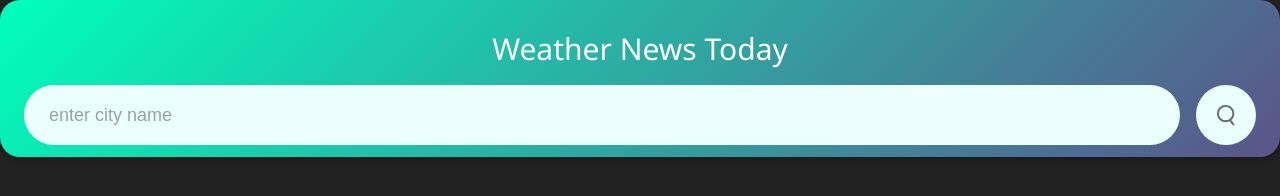
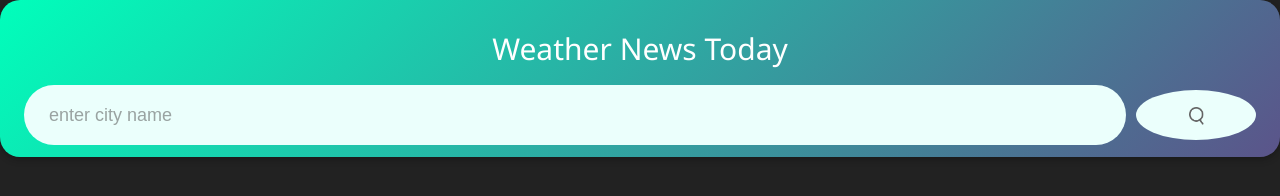
Before and after one commit to SamRex398/SamRex398.github.io, a plain HTML site: page index.html in a window 1280 px wide. Drawn offline with nearby package versions, Linux system fonts and the light colour scheme.

Commit message:
Final update
enjoy better responsiveness

```diff
--- a/style.css
+++ b/style.css
@@ -33,7 +33,7 @@ body{
     height: 60px;
     border-radius: 30px;
     flex: 1;
-    margin-right: 16px;
+    margin-right: 10px;
     font-size: 18px;
 }
 .search button{
@@ -41,12 +41,12 @@ body{
     outline: 0;
     background: #ebfffc;
     border-radius: 50%;
-    width: 60px;
-    height: 60px;
+    width: 120px;
+    height: 50px;
     cursor: pointer;
 }
 .search button img{
-    width: 18px;
+    width: 15px;
 }
 .weather-icon{
     width: 170px;
```
